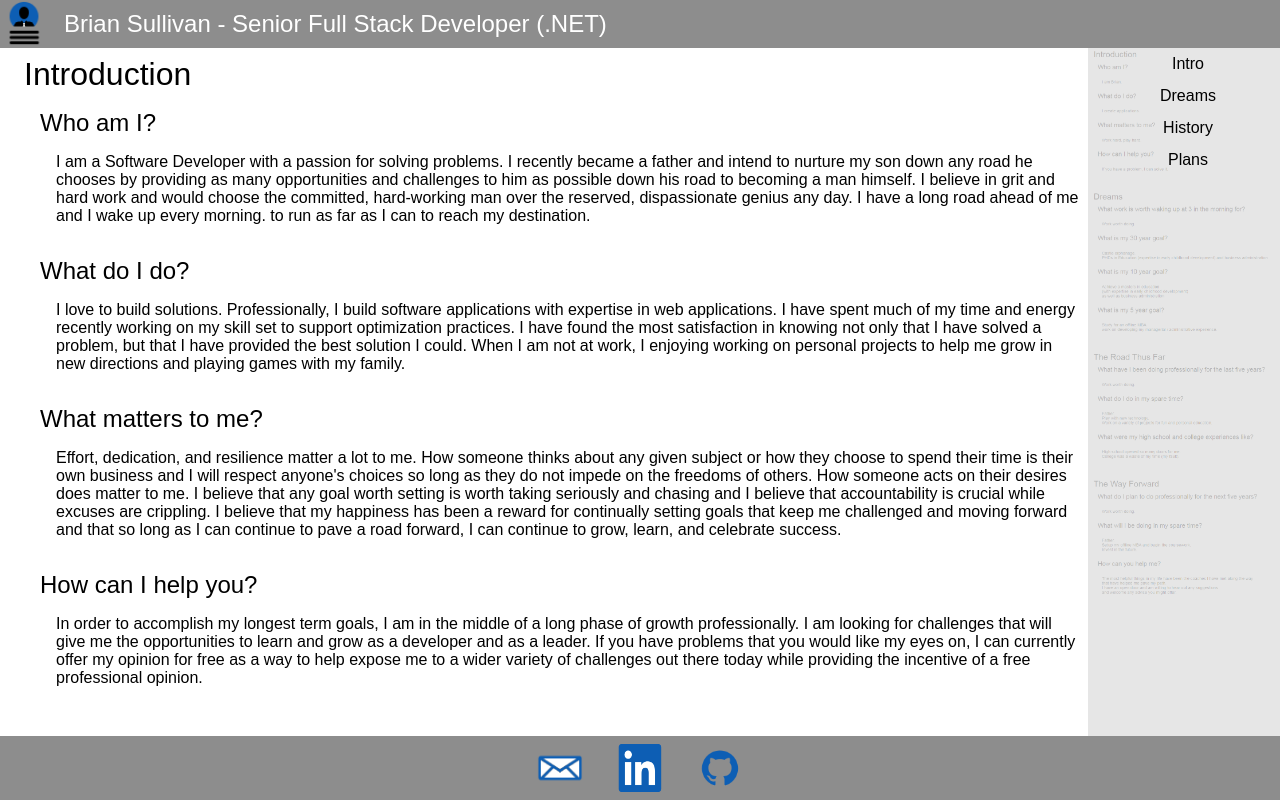
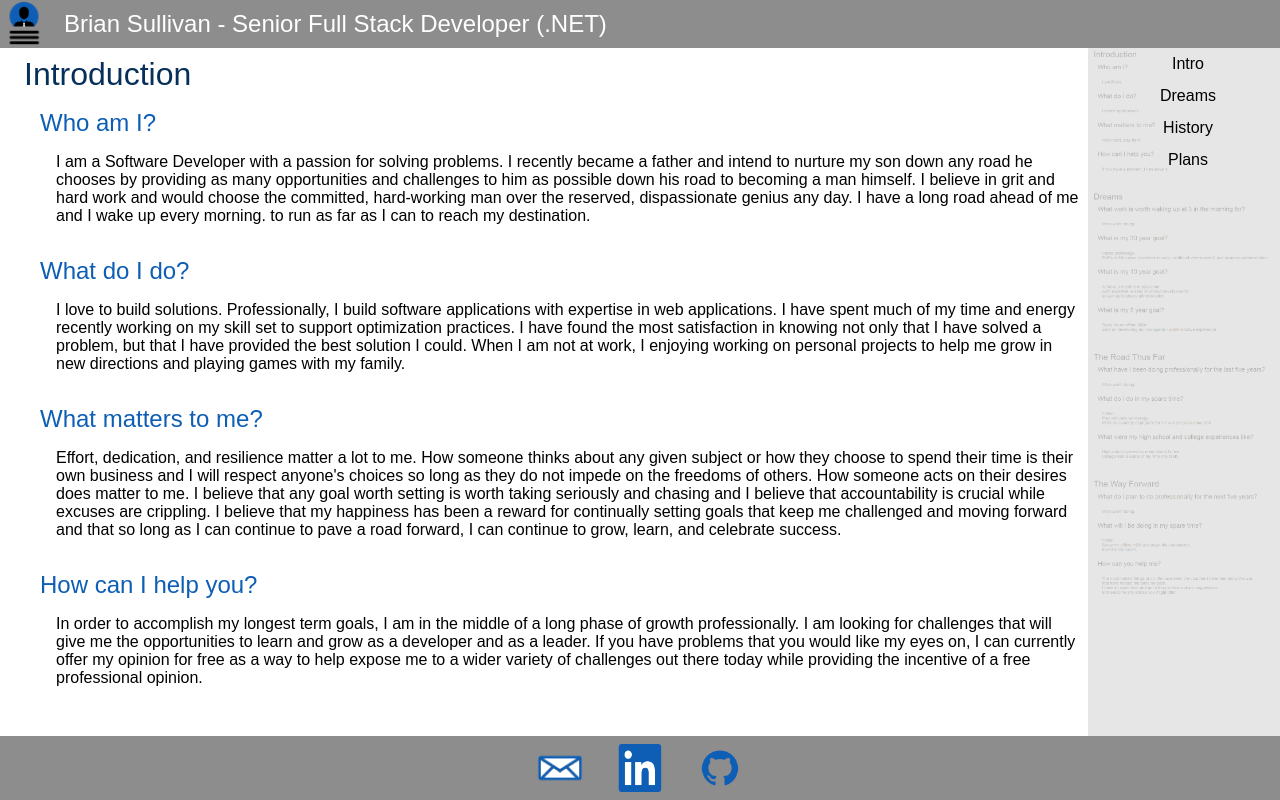
Before and after one commit to Brian-SullivanDev/SullivanDevAngular, an Angular app: page / in a window 1280 px wide. Built offline with nearby package versions, Linux system fonts and the light colour scheme.

Commit message:
(Working) Style changes (color for headers)

```diff
--- a/src/app/app.component.html
+++ b/src/app/app.component.html
@@ -12,12 +12,14 @@
     font-size: 2rem;
     margin-left: 1rem;
     width: calc( 100% - 1rem );
+    color: rgb(6, 47, 90);
   }
 
   .subHeader {
     font-size: 1.5rem;
     margin-left: 2rem;
     width: calc( 100% - 2rem );
+    color: rgb(13, 94, 180);
   }
 
   .text {
```
